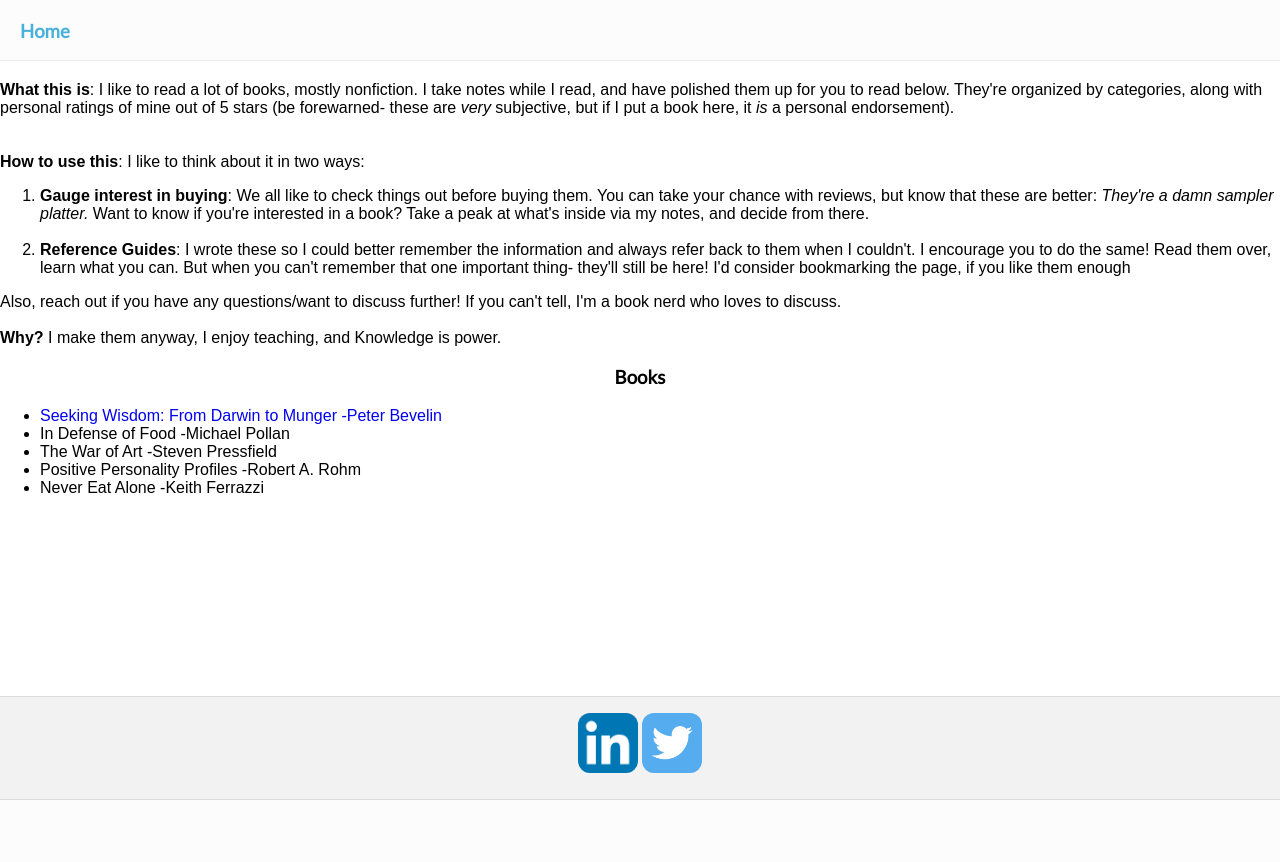
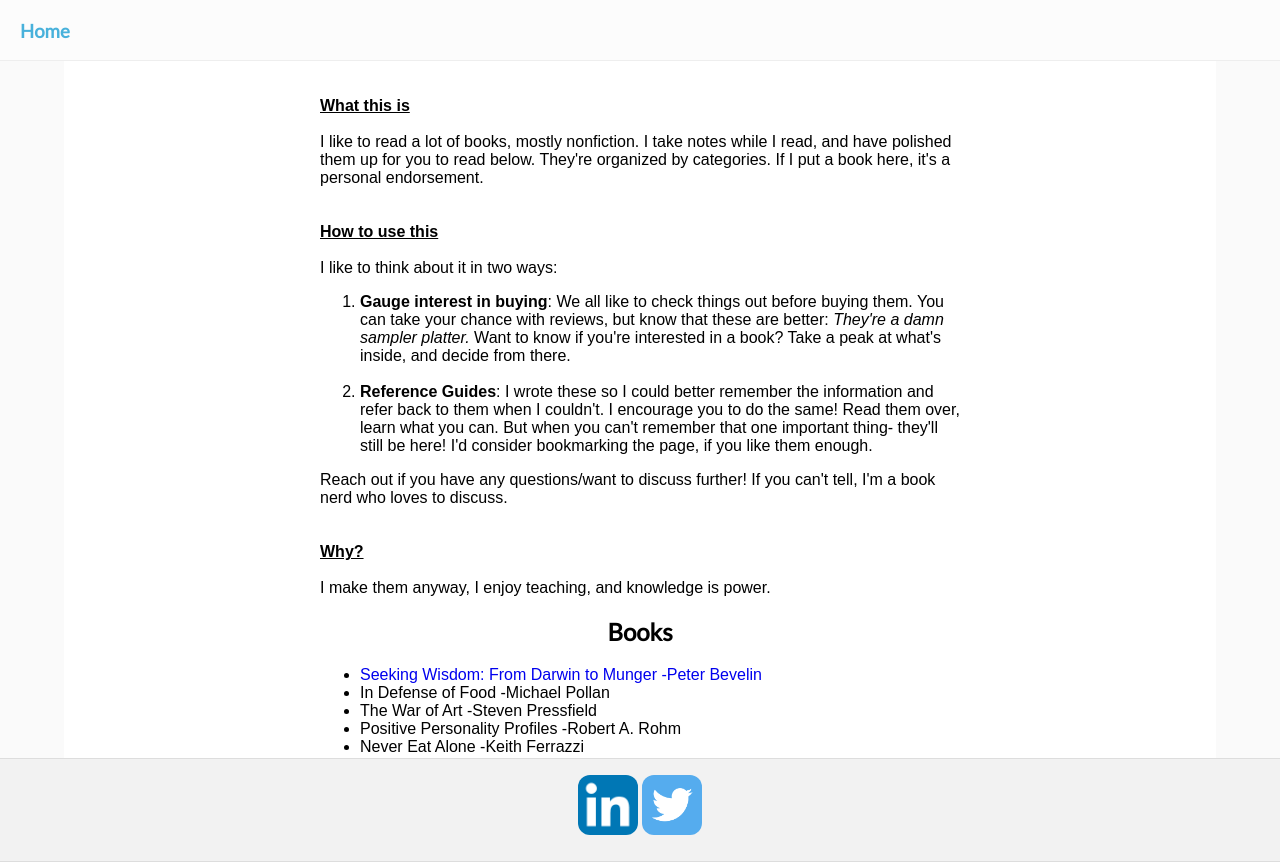
Before and after one commit to justinmulvs/website, a PHP site: page /books.html in a window 1280 px wide. Before the commit the page ends 800 px from the top, so only its background shows below. Run offline with PHP 8.4, Linux system fonts and the light colour scheme.

Commit message:
All shorts of shenanigans

```diff
--- a/books.html
+++ b/books.html
@@ -23,35 +23,35 @@
 	</script>
 </head>
 
-<body>
+<body id="books">
 
 	<nav>
 		<h3><a href="index.html">Home</a></h3>
 	</nav>
 
-	<div class="container">
+	<div class="container" id="books-container">
 
 		<ul id="books-overview">
-			<li><b>What this is</b>: I like to read a lot of books, mostly nonfiction. I take notes while I read, and have polished them up for you to read below. They're organized by categories, along with personal ratings of mine out of 5 stars (be forewarned- these are <i>very</i> subjective, but if I put a book here, it <i>is</i> a personal endorsement).</li><br><br>
+			<li><span class='underline'><b>What this is</b></span><br><br> I like to read a lot of books, mostly nonfiction. I take notes while I read, and have polished them up for you to read below. They're organized by categories. If I put a book here, it's a personal endorsement.<br><br><br>
 
-			<li><b>How to use this</b>: I like to think about it in two ways:
+			<li><span class="underline"><b>How to use this</b></span><br><br> I like to think about it in two ways:
 
 				<ol>
-					<li><b>Gauge interest in buying</b>: We all like to check things out before buying them. You can take your chance with reviews, but know that these are better: <i>They're a damn sampler platter.</i> Want to know if you're interested in a book? Take a peak at what's inside via my notes, and decide from there.</li><br>
+					<li><b>Gauge interest in buying</b>: We all like to check things out before buying them. You can take your chance with reviews, but know that these are better: <i>They're a damn sampler platter.</i> Want to know if you're interested in a book? Take a peak at what's inside, and decide from there.</li><br>
 
-					<li><b>Reference Guides</b>: I wrote these so I could better remember the information and always refer back to them when I couldn't. I encourage you to do the same! Read them over, learn what you can. But when you can't remember that one important thing- they'll still be here! I'd consider bookmarking the page, if you like them enough</li>
+					<li><b>Reference Guides</b>: I wrote these so I could better remember the information and refer back to them when I couldn't. I encourage you to do the same! Read them over, learn what you can. But when you can't remember that one important thing- they'll still be here! I'd consider bookmarking the page, if you like them enough.</li>
 
 				</ol>
 
-				Also, reach out if you have any questions/want to discuss further! If you can't tell, I'm a book nerd who loves to discuss. <br><br>
+				Reach out if you have any questions/want to discuss further! If you can't tell, I'm a book nerd who loves to discuss. <br><br><br>
 
 			</li>
 
-			<li><b>Why?</b> I make them anyway, I enjoy teaching, and Knowledge is power.</li>
+			<li><span class="underline"><b>Why?</b></span><br><br> I make them anyway, I enjoy teaching, and knowledge is power.</li>
 
 		</ul>
 
-		<h3>Books</h3>
+		<h2>Books</h2>
 		<ul class="books">
 			<li><a href="books/wisdom.html">Seeking Wisdom: From Darwin to Munger -Peter Bevelin</a></li>
 			<li>In Defense of Food -Michael Pollan</li>
--- a/css/main.css
+++ b/css/main.css
@@ -17,14 +17,18 @@ h3 {
 	font-family: Lato;
 }
 
-/*****
-PAGE: HOME
-*****/
-
 .container {
 	text-align: center;
 	margin-top: 10px;
 }
+
+.underline {
+	text-decoration: underline;
+}
+
+/*****
+PAGE: HOME
+*****/
 
 #profile-photo {
 	display: block;
@@ -76,6 +80,8 @@ PAGE: MUSIC
 nav {
 	text-align: left;
 	border-bottom: 1px solid #eee;
+	background: #fcfcfc;
+	overflow: auto;
 }
 
 nav a {
@@ -126,6 +132,12 @@ iframe{
 PAGE:BOOKS
 ****/
 
+#books-container{
+	max-width: 90%;
+	margin: auto;
+	padding: 20px 0;
+}
+
 #books-overview {
 	text-align: left;
 	list-style: none;
@@ -140,6 +152,8 @@ PAGE:BOOKS
 /****
 PAGE:NOTES
 ****/
+
+
 
 /*****
 FOOTER ICONS
--- a/css/responsive.css
+++ b/css/responsive.css
@@ -53,6 +53,14 @@
 	}
 }
 
+	/***
+	PAGE:BOOKS
+	***/
+
+	#books-container{
+		max-width: 80%;
+	}
+
 @media screen AND (min-width: 930px) {
 
 	/***
@@ -60,7 +68,6 @@
 	***/
 
 	nav {
-		margin-bottom: 20px;
 		background: #fcfcfc;
 		padding-top: 1px;
 	}
@@ -110,4 +117,18 @@
 		border: 1px solid #800000;
 		margin: 0 auto 124px;
 	}
+
+	/***
+	PAGE: BOOKS
+	***/
+	#books{
+		background-color: #fafafa;
+	}
+
+	#books-container{
+		max-width: 90%;
+		background-color: white;
+		box-sizing: border-box;
+		padding: 20px 20%;
+	}
 }
```
Also changed, not shown: playbooks.html (added).
